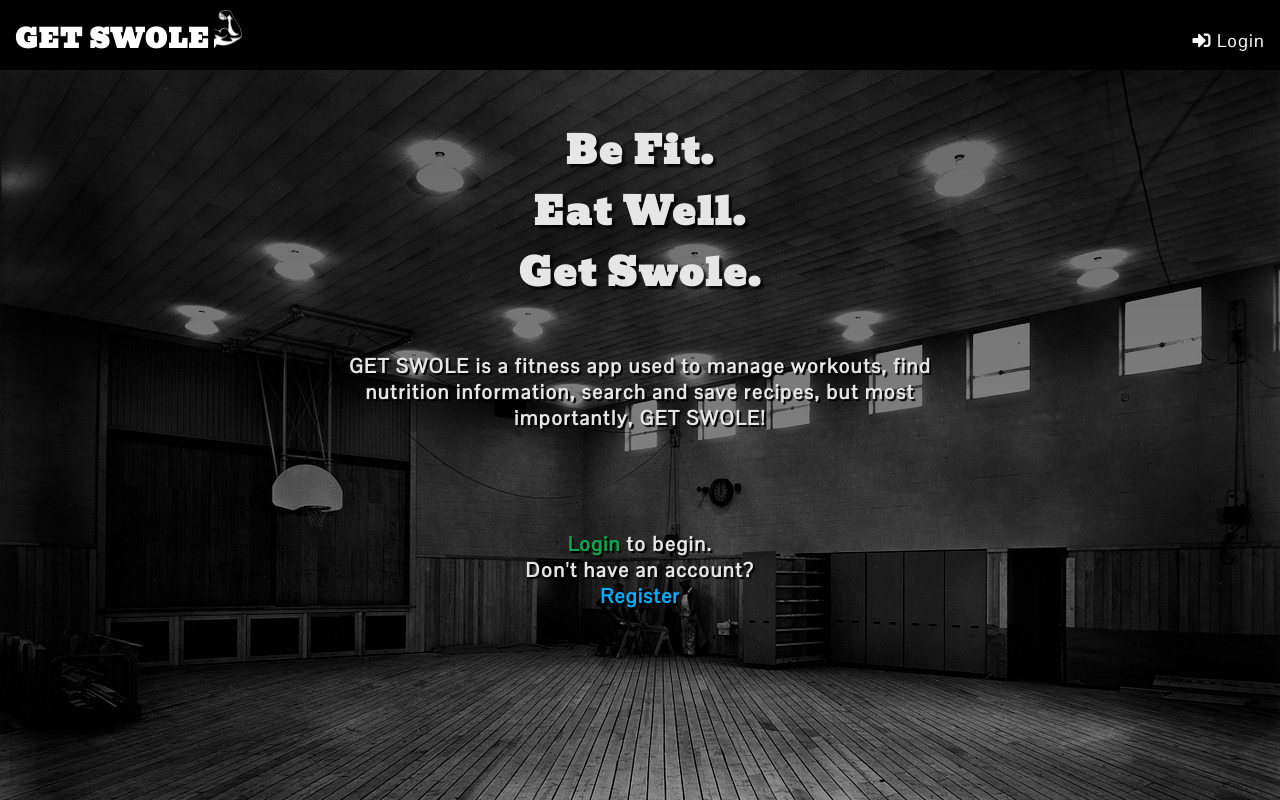
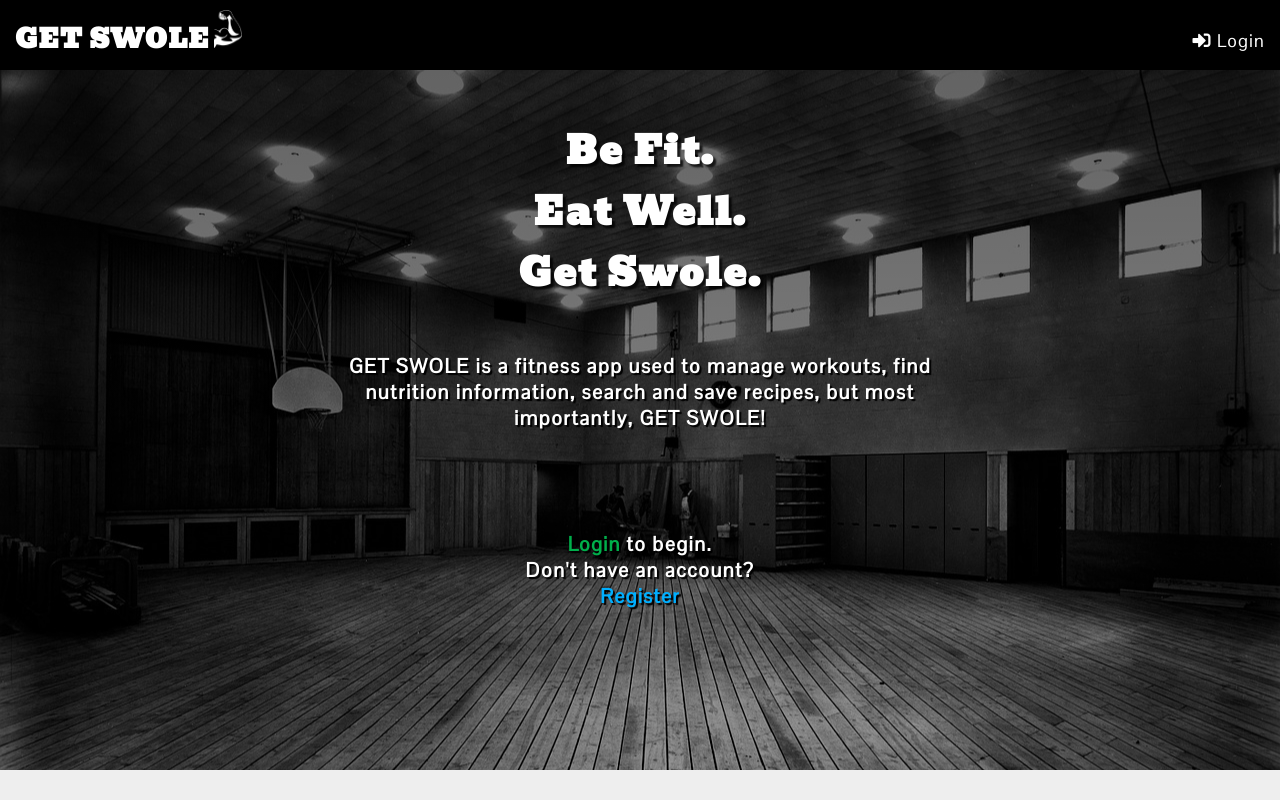
Before and after one commit to tranpeter08/GetSwole, a React (Create React App) app: page / in a window 1280 px wide. Shown: the top 800 px of the page. Built offline with nearby package versions, Linux system fonts and the light colour scheme; no server answers.

Commit message:
added different background res for landing, login, registration

```diff
--- a/src/app/landing/landing.css
+++ b/src/app/landing/landing.css
@@ -17,17 +17,22 @@
   min-height: 70rem;
 }
 
+.landing-features h3,
+.landing-features p,
+.landing-intro p,
+.landing-intro h2{
+  color: white;
+}
+
 .landing-intro h2{
   font-size: 3.8rem;
   margin-top: 0;
   padding-top: 5rem;
-  color: rgb(230, 230, 230);
   text-shadow: 3px 3px 2px rgba(0,0,0,0.8);
   letter-spacing: .2rem;
 }
 
 .landing-intro p {
-  color: rgb(230, 230, 230);
   text-shadow: 2px 2px 1px black;
   padding: 5rem 2rem;
   font-weight: 900;
@@ -90,8 +95,8 @@
   margin-bottom: 1rem;
 }
 
-.landing-features h3, .landing-features p{
-  color: rgb(224, 224, 224);
+.landing-features h3,
+.landing-features p{
   text-shadow: 2px 2px 2px black;
 }
 
@@ -129,18 +134,17 @@
     padding: 5rem 5rem;
     min-width: 4rem;
   }
-  .landing-intro{
-    min-height: 90rem;
-  }
 }
 
 @media only screen and (min-width: 760px) {
   .landing-nutrition{
     flex: 2 1 0;
   }
+
   .landing-recipes{
     flex: 3 1 0;
   }
+
 }
 
 @media screen and (min-width: 1080px) {
--- a/src/index.css
+++ b/src/index.css
@@ -27,12 +27,6 @@ body {
 main {
   padding-top: 7rem;
   flex: 1 0 auto;
-  background:
-    linear-gradient(rgba(0, 0, 0, 0.6), rgba(0,0,0,0.4)),
-    url('./app/landing/images/gym-large.jpg')
-    center / cover
-    no-repeat
-    fixed;
 }
 
 a{
@@ -64,6 +58,17 @@ button:disabled, button[disabled]{
 
 ul {
   list-style-type: none;
+}
+
+.login-main,
+.landing-intro{
+  background-image:
+  linear-gradient(rgba(0, 0, 0, 0.6), rgba(0,0,0,0.4)),
+  url('./app/landing/images/gym-medium.jpg');
+  background-position: center;
+  background-attachment: fixed;
+  background-repeat: no-repeat;
+  background-size: cover;
 }
 
 .modal-backdrop {
@@ -140,3 +145,16 @@ ul {
   text-shadow: none;
   font-size: 2.4rem;
 }
+
+@media only screen and (min-width: 800px) {
+  .login-main,
+  .landing-intro{
+    background-image:
+      linear-gradient(rgba(0, 0, 0, 0.6), rgba(0, 0, 0, 0.4)),
+      url('./app/landing/images/gym-large.jpg');
+    background-position: center;
+    background-attachment: fixed;
+    background-repeat: no-repeat;
+    background-size: cover;
+  }
+}
```
